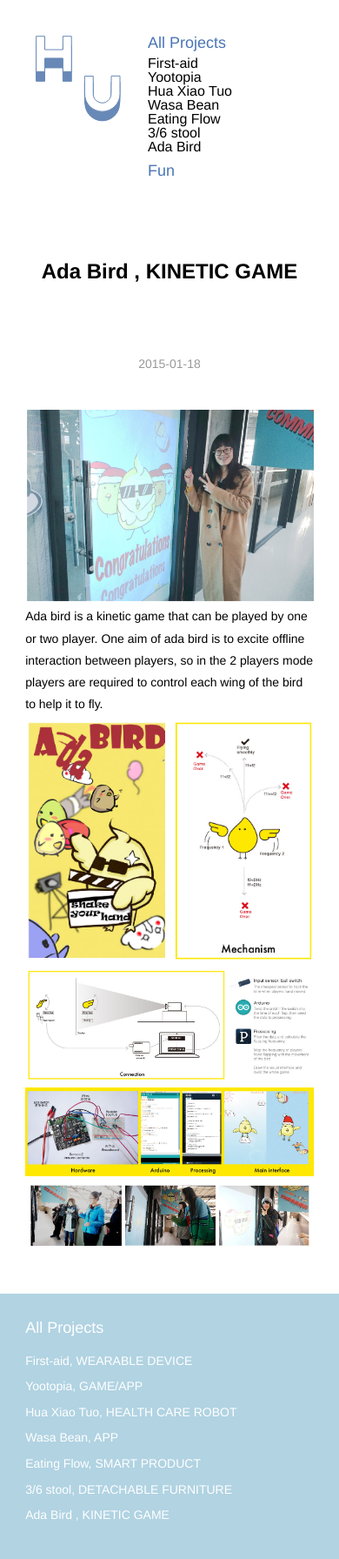
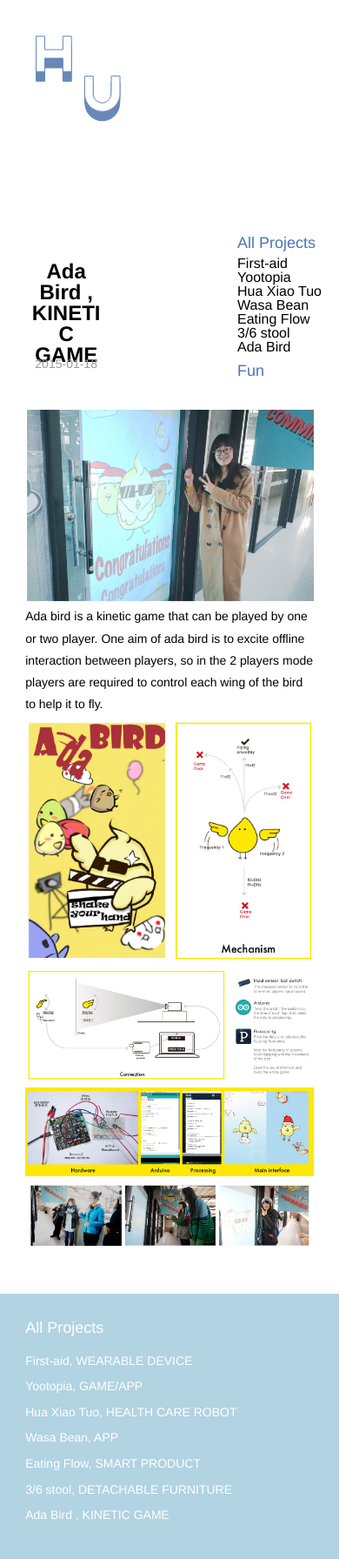
Before and after one commit to yuanyuanhu96/Potfolio-Archive, a Jekyll site: the page built from _posts/2015-01-18-Ada-bird.md, in a window 390 px wide. Shown: the whole page at 87% size. Built offline with Jekyll 4.4.1, drawn with Linux system fonts in a browser that asks for light colours.

Commit message:
Update style.css

```diff
--- a/_includes/style.css
+++ b/_includes/style.css
@@ -457,6 +457,8 @@
 	height: 200px;
 	float:none;
 	    max-width: none;
+		padding-bottom: 5px;
+
 
 
 
@@ -501,6 +503,8 @@
 		  margin-top: 20px;
 	  height: 200px;
 	 margin-left: 150px;
+		float:right;
+
 
   }
 }
```
